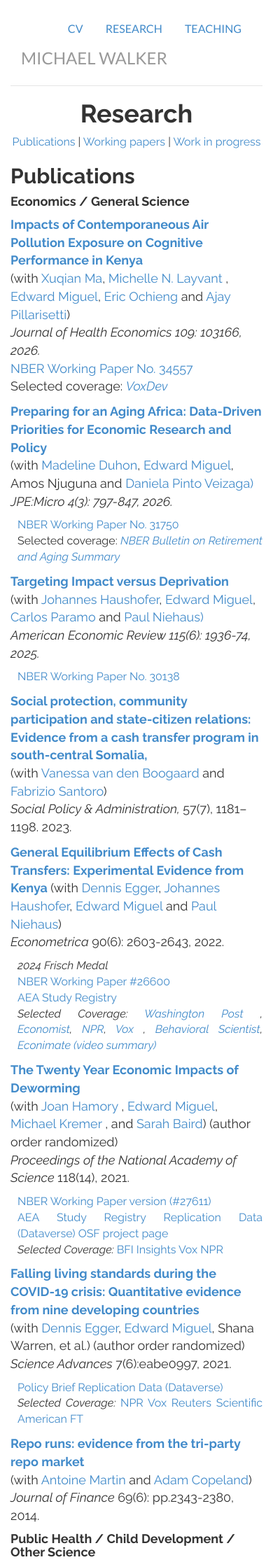
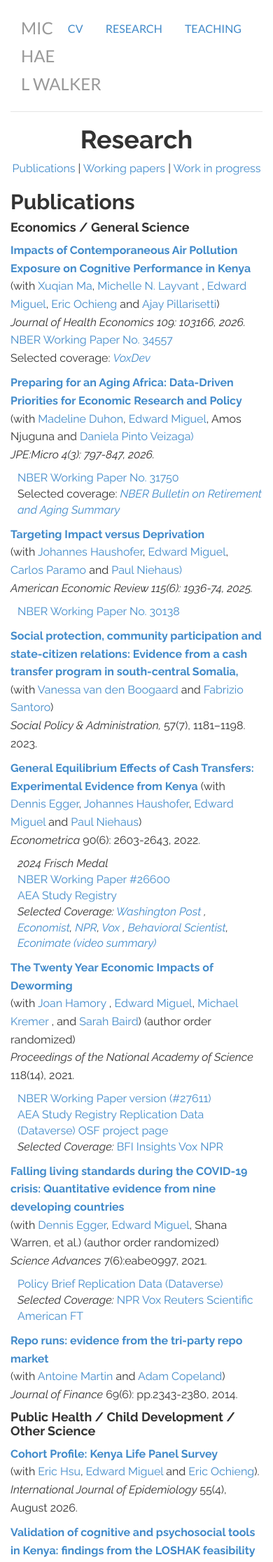
Before and after one commit to mwwalker/mwwalker.github.io, a Jekyll site: the page built from research/index.html, in a window 390 px wide. Shown: the top 2232 px of the page at 70% size. Built offline with Jekyll 4.4.1, drawn with Linux system fonts in a browser that asks for light colours.

Commit message:
Edits to improve mobile rendering

```diff
--- a/_includes/head.html
+++ b/_includes/head.html
@@ -1,6 +1,6 @@
 <head>
 	<meta charset="utf-8">
-	<meta name="viewport" width="device-width, initial-scale=1.0">
+	<meta name="viewport" content="width=device-width, initial-scale=1.0">
 	<meta name="description" content="{{ page.description }}">
 	<meta name="author" content="Michael Walker">
 	<!-- favicon
--- a/css/style.css
+++ b/css/style.css
@@ -1,5 +1,5 @@
-@import url(http://fonts.googleapis.com/css?family=Raleway:300,300italic,400,400italic,700,700italic);
-@import url(http://fonts.googleapis.com/css?family=Lato);
+@import url(https://fonts.googleapis.com/css?family=Raleway:300,300italic,400,400italic,700,700italic);
+@import url(https://fonts.googleapis.com/css?family=Lato);
 
 body { padding-top: 20px; padding-bottom: 40px; font-family: 'Raleway', Georgia, Times; font-size: 16px; }
 
@@ -31,7 +31,7 @@ img.avatar { margin-bottom: 30px; }
 .marketing p.lead { line-height: 30px; }
 
 /* Notes */
-.notelist { width: 600px; margin: 0 auto; }
+.notelist { width: 100%; max-width: 600px; margin: 0 auto; }
 ul.listnotes { margin: 0 auto; }
 ul.listnotes li {line-height: 30px; }
 
@@ -97,3 +97,11 @@ pre.prettyprint { padding: 10px !important; margin: 40px; font-size: 12px;}
 
 /* Abstract style */
 .tab { margin-left: 10px; }
+
+/* Responsive */
+img { max-width: 100%; height: auto; }
+a { overflow-wrap: anywhere; }
+@media (max-width: 767px) {
+  .tab { text-align: left !important; }
+  p[style*="font-size:18px"] { font-size: 16px !important; line-height: 1.6; }
+}
--- a/research/index.html
+++ b/research/index.html
@@ -40,7 +40,7 @@ title: Research
         <p style="font-size:18px"> <a href="https://doi.org/10.1111/spol.12973" target="_blank" rel="noopener noreferrer"> <b> Social protection, community participation and state-citizen
           relations: Evidence from a cash transfer program in south-central Somalia, </b> </a>
           <br> (with <a href="https://www.vanessavandenboogaard.com/" target="_blank" rel="noopener noreferrer"> Vanessa van den Boogaard </a> and <a href="https://www.ids.ac.uk/people/fabrizio-santoro/" target="_blank" rel="noopener noreferrer"> Fabrizio Santoro</a>) <br>
-           <em> Social Policy & Administration,  </em> 57(7), 1181–1198. 2023.  </a> </p>
+           <em> Social Policy & Administration,  </em> 57(7), 1181–1198. 2023. </p>
 
 
 
@@ -130,13 +130,13 @@ title: Research
       <p style="font-size:18px"> <a href="https://doi.org/10.1371/journal.pmed.1004081" target="_blank" rel="noopener noreferrer"> <b> COVID-19 and mental health in 8 low- and middle-income
     countries: A prospective cohort study, </b> </a>
     <br> (with Nursena Aksunger, Corey Vernot, et al.) <br>
-     <em> PLoS Medicine </em> 20(4): e1004081. 2023.  </a> </p>
+     <em> PLoS Medicine </em> 20(4): e1004081. 2023. </p>
 
 
 
       <p style="font-size:18px"> <a href="https://jamanetwork.com/journals/jamanetworkopen/fullarticle/2782566" target="_blank" rel="noopener noreferrer"> <b> Self-reported vs Directly Observed Face Mask Use in Kenya </b> </a>
   <br> (with <a href="https://www.aleksandrajakubowski.com/" target="_blank" rel="noopener noreferrer">Aleksandra Jakubowski</a>, <a href="https://www.econ.berkeley.edu/grad/profiles/9452" target="_blank" rel="noopener noreferrer">Dennis Egger</a>, Carolyne Nekesa, Layna Lowe, and <a href="https://emiguel.econ.berkeley.edu/" target="_blank" rel="noopener noreferrer">Edward Miguel</a>)
-  <br> <em> JAMA Network Open </em> 4(7):e2118830, 2021.  </a> </p>
+  <br> <em> JAMA Network Open </em> 4(7):e2118830, 2021. </p>
   </p>
      <p class="tab" style="text-align:justify">
        <a href="https://www.medrxiv.org/content/10.1101/2021.01.27.21250487v1" target="_blank" rel="noopener noreferrer"> Medrxiv Preprint Version </a>
```
